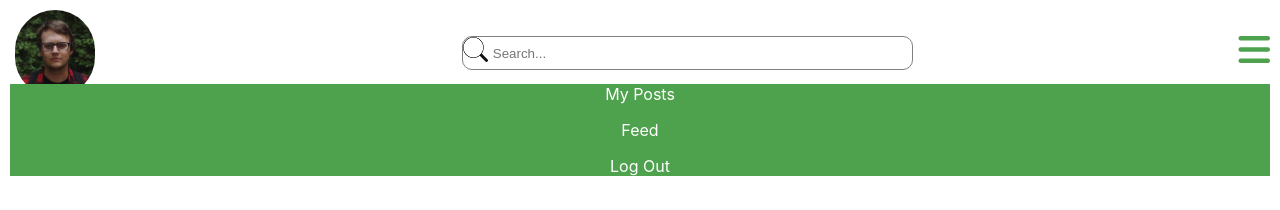
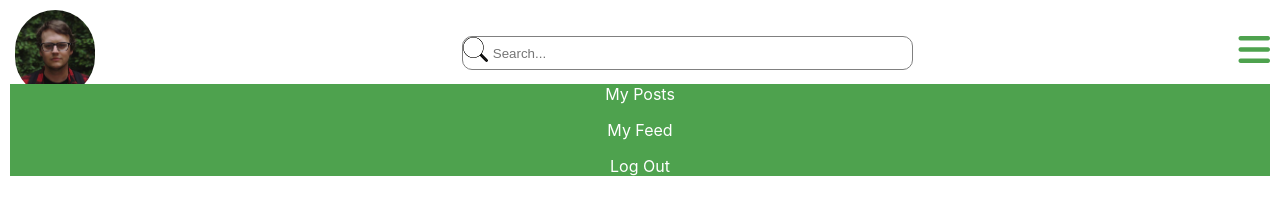
Before and after one commit to ExpatJournal/Front-End, a React (Create React App) app in the folder expat-journal/: page /profile in a window 1280 px wide. Both pictures are taken after a click on the icon 640 px from the left and 49 px from the top of the page. Shown: the top 210 px of the page. Built offline with nearby package versions, Linux system fonts and the light colour scheme; no server answers.

Commit message:
Additional styling done to feed pages.

```diff
--- a/expat-journal/src/components/LoggedInNav.js
+++ b/expat-journal/src/components/LoggedInNav.js
@@ -21,7 +21,7 @@ const LoggedInNav = (props) => {
           </Link></p>
           <p onClick={handleClick}><Link to="/my-feed"
           style={{ textDecoration: 'none', color: 'white'  }}>
-          Feed
+          My Feed
           </Link>
           </p>
           <p onClick={handleClick}><Link to="/login"
--- a/expat-journal/src/components/TokenFeed.js
+++ b/expat-journal/src/components/TokenFeed.js
@@ -16,7 +16,7 @@ const TokenFeed = () => {
       <div className="feed-wrapper">
         {allPosts.map(post => (
           <FeedCard
-            // user={post.username}
+            user={post.title}
             content={post.post}
             location={post.location}
             img={post.media[0].url}
```
